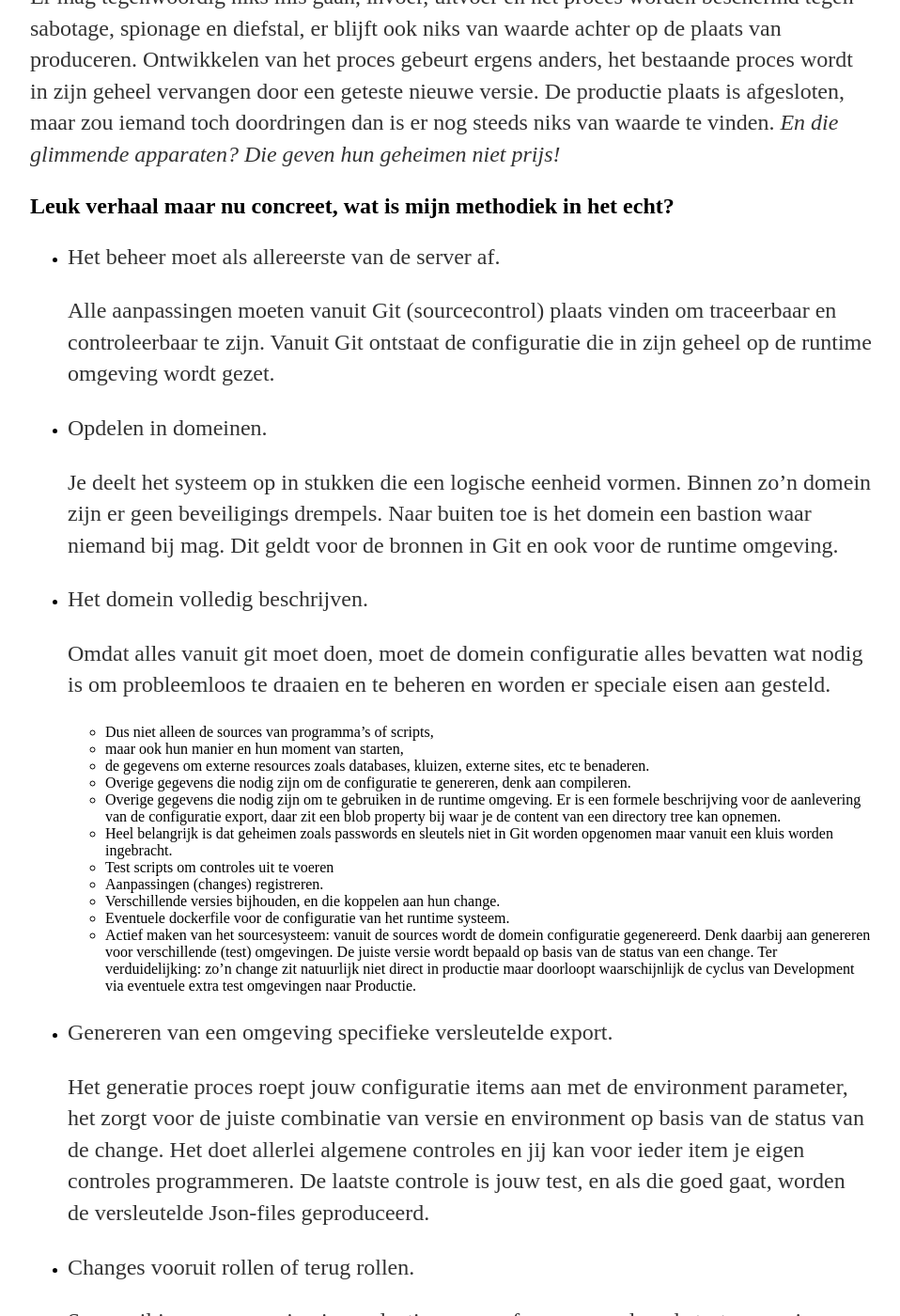
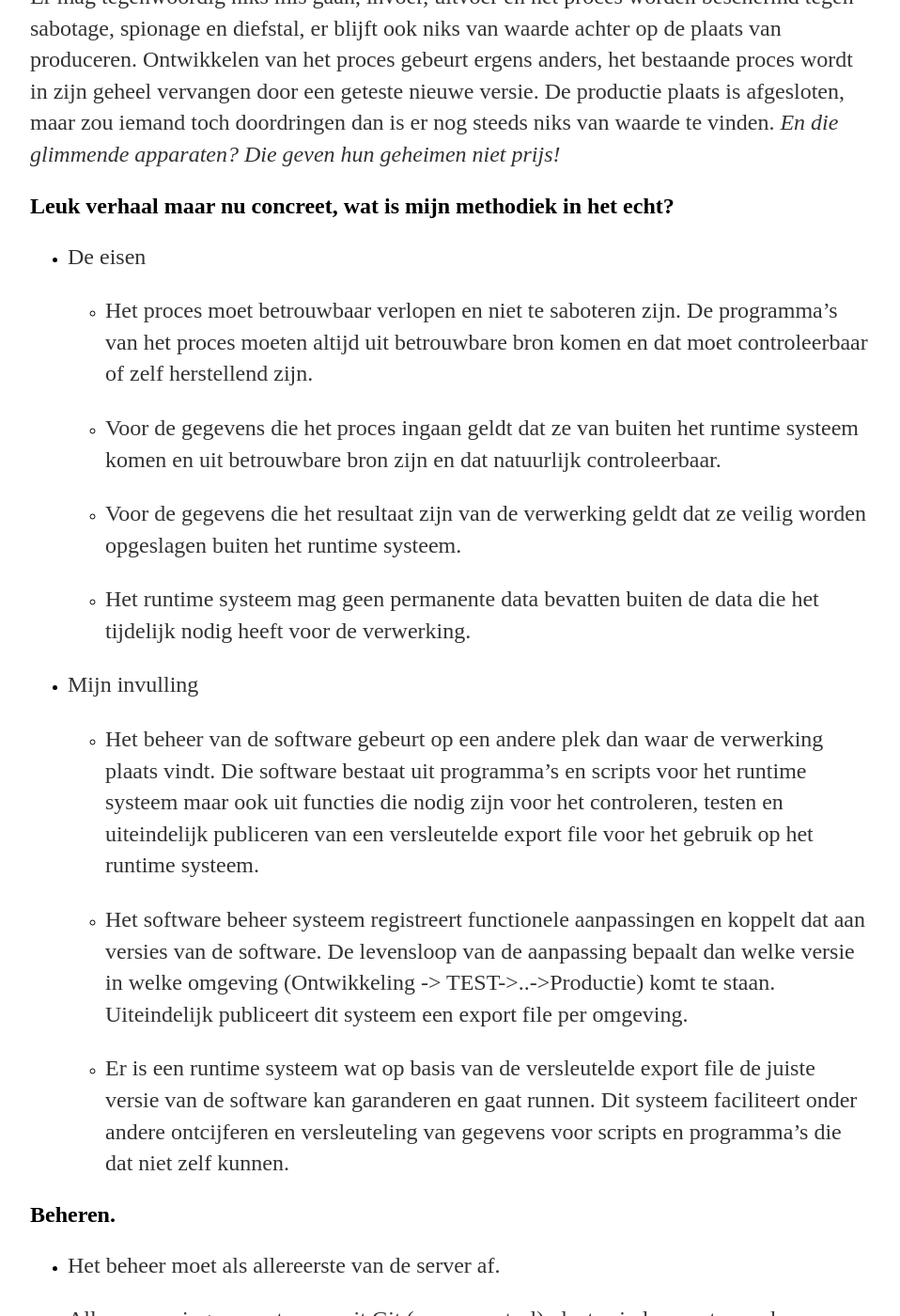
Before and after one commit to paedelm/paedelm.github.io, a Jekyll site: the page built from _posts/2021-04-23-Reden-van mijn-zelfstandigheid.md, in a window 1280 px wide and 1400 px high, scrolled down 1342 px. Shown: the whole window at 94% size, without its empty margins (160-1118 px from the left). Built offline with Jekyll 4.4.1, drawn with Linux system fonts in a browser that asks for light colours.

Commit message:
samenvatting bovenaan

```diff
--- a/_posts/2021-04-23-Reden-van mijn-zelfstandigheid.md
+++ b/_posts/2021-04-23-Reden-van mijn-zelfstandigheid.md
@@ -20,6 +20,28 @@ date: 2020-04-22
 
 Er mag tegenwoordig niks mis gaan, invoer, uitvoer en het proces worden beschermd tegen sabotage, spionage en diefstal, er blijft ook niks van waarde achter op de plaats van produceren. Ontwikkelen van het proces gebeurt ergens anders, het bestaande proces wordt in zijn geheel vervangen door een geteste nieuwe versie. De productie plaats is afgesloten, maar zou iemand toch doordringen dan is er nog steeds niks van waarde te vinden. _En die glimmende apparaten? Die geven hun geheimen niet prijs!_
 ## Leuk verhaal maar nu concreet, wat is mijn methodiek in het echt?
+
+* De eisen
+
+  * Het proces moet betrouwbaar verlopen en niet te saboteren zijn. De programma's van het proces moeten altijd uit betrouwbare bron komen en dat moet controleerbaar of zelf herstellend zijn.
+
+  * Voor de gegevens die het proces ingaan geldt dat ze van buiten het runtime systeem komen en uit betrouwbare bron zijn en dat natuurlijk controleerbaar.
+
+  * Voor de gegevens die het resultaat zijn van de verwerking geldt dat ze veilig worden opgeslagen buiten het runtime systeem.
+
+  * Het runtime systeem mag geen permanente data bevatten buiten de data die het tijdelijk nodig heeft voor de verwerking.
+
+* Mijn invulling
+
+  * Het beheer van de software gebeurt op een andere plek dan waar de verwerking plaats vindt. Die software bestaat uit programma's en scripts voor het runtime systeem maar ook uit functies die nodig zijn voor het controleren, testen en uiteindelijk publiceren van een versleutelde export file voor het gebruik op het runtime systeem.
+
+  * Het software beheer systeem registreert functionele aanpassingen en koppelt dat aan versies van de software. De levensloop van de aanpassing bepaalt dan welke versie in welke omgeving (Ontwikkeling -> TEST->..->Productie) komt te staan. Uiteindelijk publiceert dit systeem een export file per omgeving.
+
+  * Er is een runtime systeem wat op basis van de versleutelde export file de juiste versie van de software kan garanderen en gaat runnen. Dit systeem faciliteert onder andere ontcijferen en versleuteling van gegevens voor scripts en programma's die dat niet zelf kunnen.
+
+
+
+## Beheren.
 
  * Het beheer moet als allereerste van de server af.
 
```
